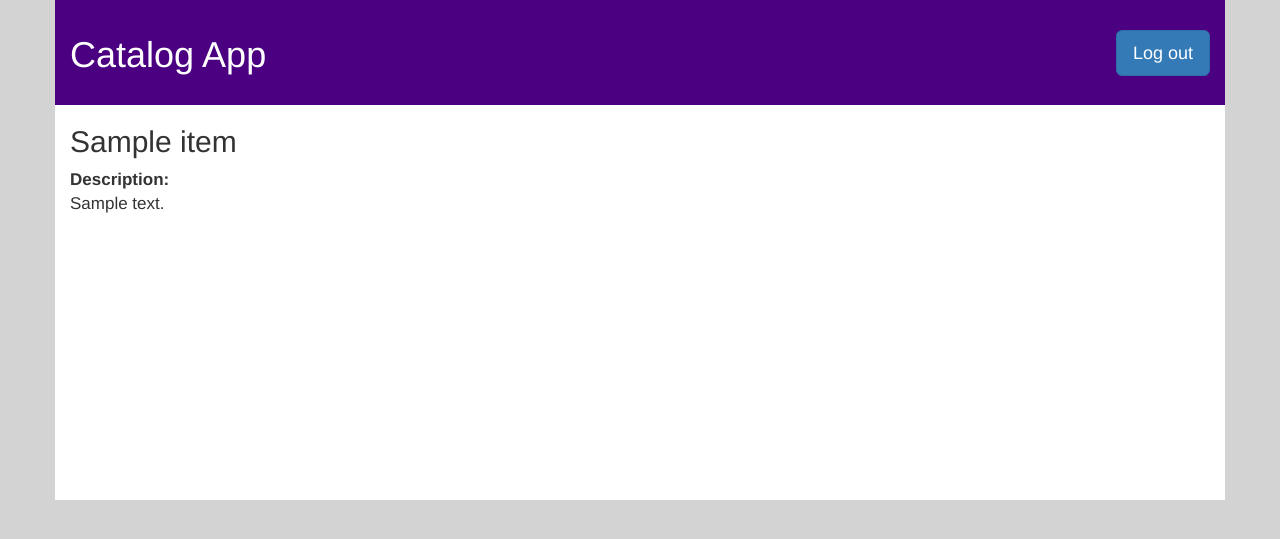
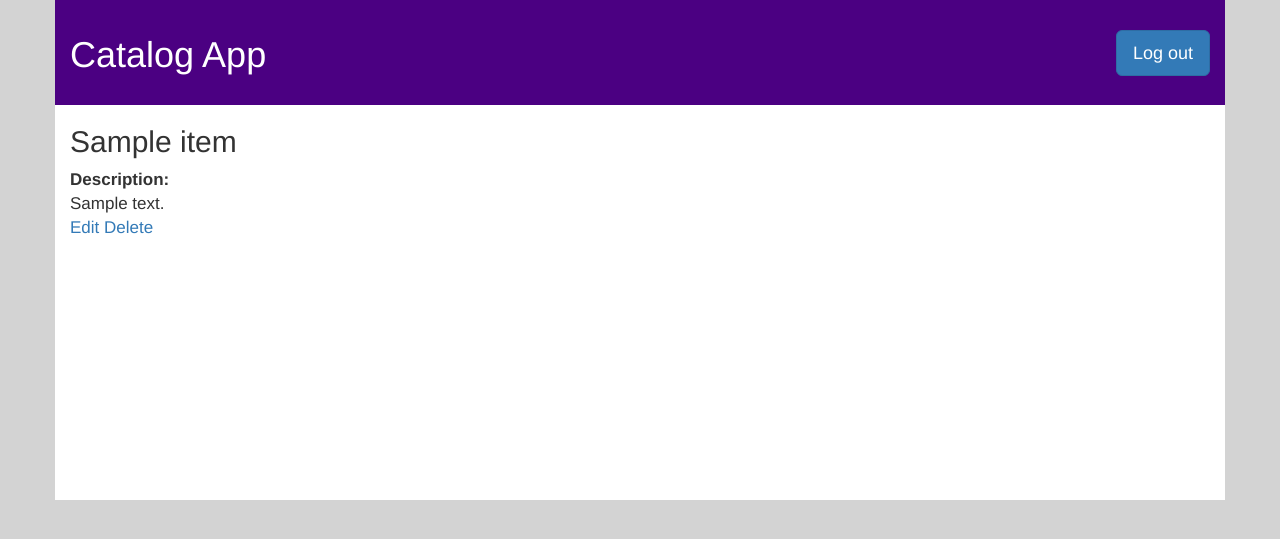
Before and after one commit to msurmenok/Sport-Item-Catalog, a Flask app: a page that uses templates/item.html in a window 1280 px wide. Shown: the top 539 px of the page. Run offline with Flask 2, Linux system fonts and the light colour scheme; the visitor is signed in with stand-in values (Sample User, id 1); tables that the repository leaves empty hold one stand-in row (values such as "Sample post"); some libraries are stand-ins or nearby versions.

Commit message:
added links for editing and deleting item

```diff
--- a/application.py
+++ b/application.py
@@ -66,7 +66,7 @@ def showCategory(category_name):
 def viewItem(category_name, item_name):
     current_category = db_session.query(Category).filter_by(name=category_name).one()
     item = db_session.query(Item).filter_by(category_id=current_category.id, name=item_name).one()
-    return render_template('item.html', item=item)
+    return render_template('item.html', category_name=category_name, item=item)
 
 
 @app.route('/catalog/new/', methods=['GET', 'POST'])
--- a/templates/item.html
+++ b/templates/item.html
@@ -9,4 +9,12 @@
             {{ item.description }}
         </div>
     </div>
+    <div class="row">
+        {% if 'user_id' in session and session['user_id'] == item.user_id %}
+        <div class="col-md-12">
+            <a href="{{ url_for('editItem', category_name=category_name, item_name=item.name) }}">Edit</a>
+            <a href="{{url_for('deleteItem', category_name=category_name, item_name=item.name) }}">Delete</a>
+        </div>
+        {% endif %}
+    </div>
 {% endblock %}
```
